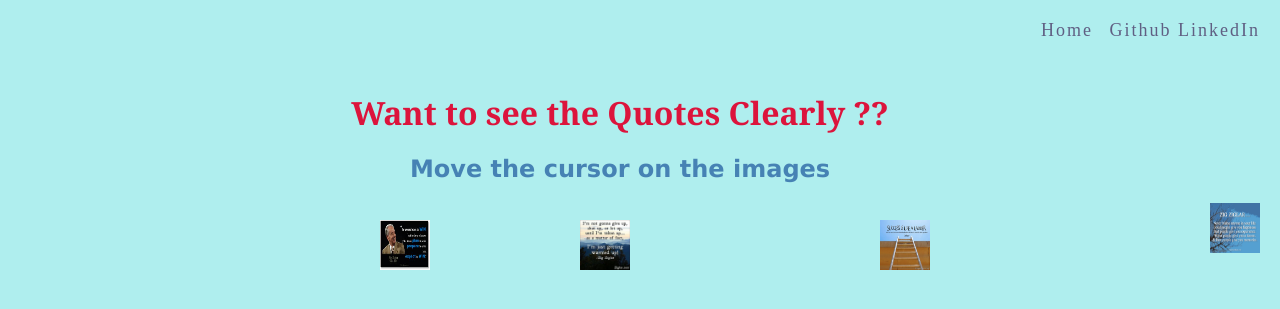
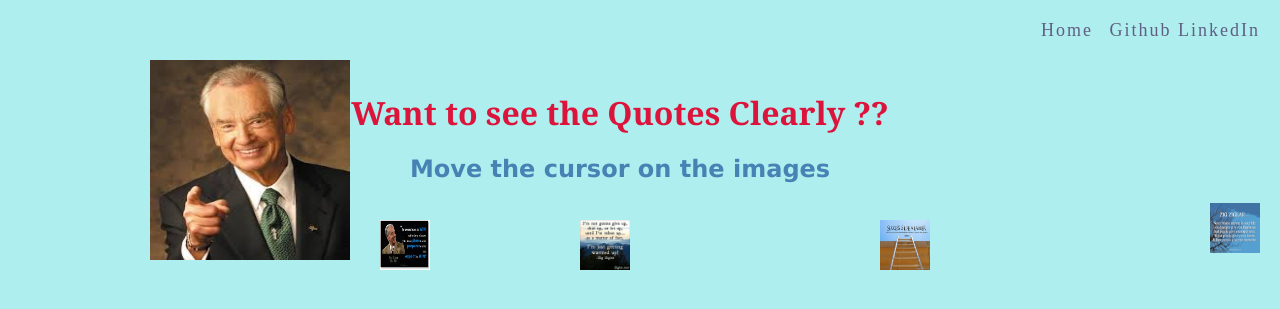
Before and after one commit to christyjax/christyjax.github.io, a Jekyll site: the page Quotes2.html, which Jekyll copies as it is, in a window 1280 px wide. Shown: the top 309 px of the page. Built offline with Jekyll 4.4.1, drawn with Linux system fonts in a browser that asks for light colours.

Commit message:
Update Quotes2.html

```diff
--- a/Quotes2.html
+++ b/Quotes2.html
@@ -7,6 +7,10 @@
 <link rel="stylesheet"  href="css/Quotes2.css">
 </head>
     <body class="alignment">
+       <div id="main">
+         <img src= "Images\Zig Zaglar.jpg" width="200" height="200" >
+      </div>
+
 
   <div id="header">
     <a href="index.html" target="_blank" id="home">
```
